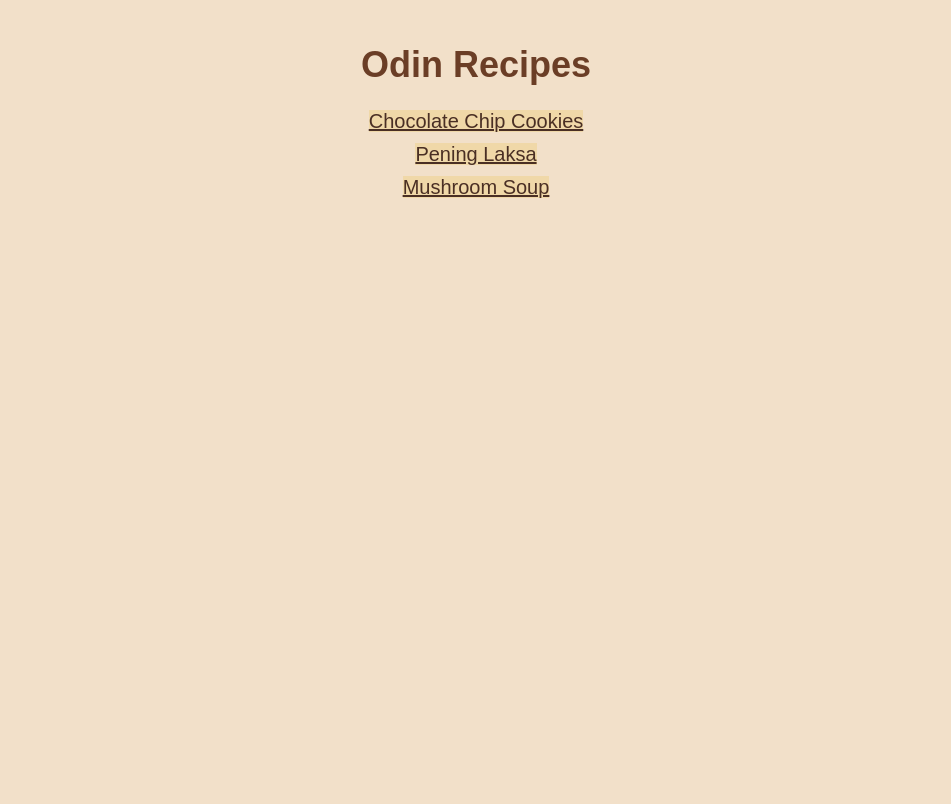
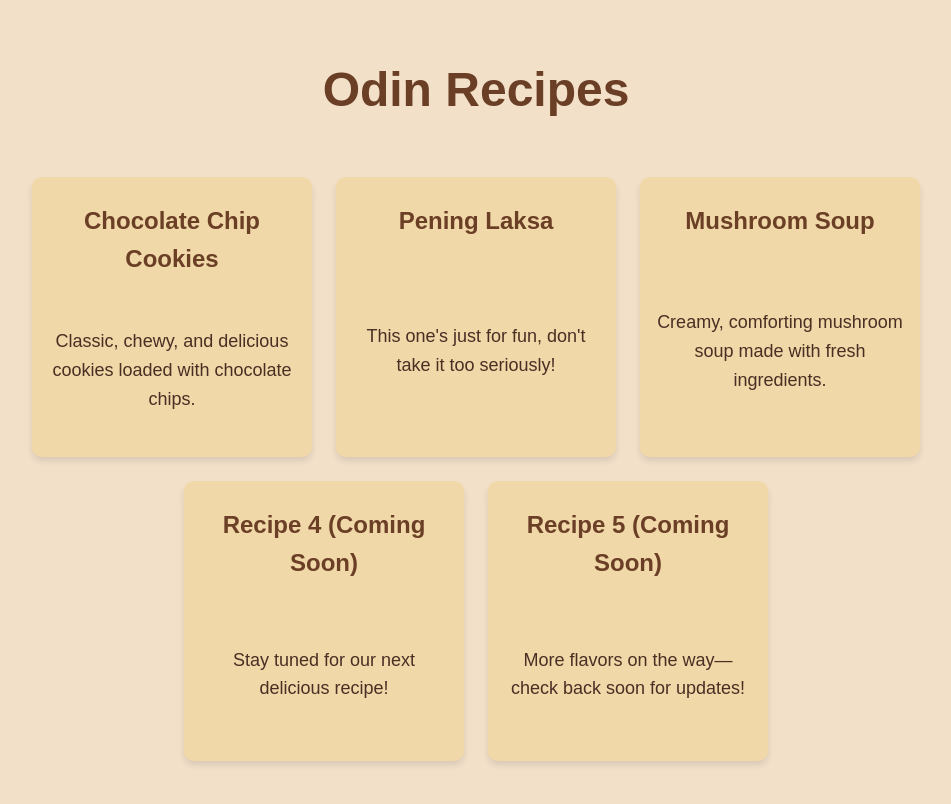
Before and after one commit to biskiuts/odin-recipes, a plain HTML site: page index.html in a window 1280 px wide. Shown: the whole page, without its empty margins (164-1115 px from the left). Drawn offline with Linux system fonts and the light colour scheme.

Commit message:
Update index and its CSS

```diff
--- a/index.html
+++ b/index.html
@@ -9,11 +9,40 @@
     </head>
 
     <body>
-        <h1>Odin Recipes</h1>
-        <ul>
-            <li><a href="recipes/chocolate-chip-cookies.html">Chocolate Chip Cookies</a></li>
-            <li><a href="recipes/pening-laksa.html">Pening Laksa</a></li>
-            <li><a href="recipes/mushroom-soup.html">Mushroom Soup</a></li>
-        </ul>
+        <div class="container">
+            <h1>Odin Recipes</h1>
+            <ul>
+                <li>
+                    <a href="recipes/chocolate-chip-cookies.html">
+                        <h2>Chocolate Chip Cookies</h2>
+                        <p>Classic, chewy, and delicious cookies loaded with chocolate chips.</p>
+                    </a>
+                </li>
+                <li>
+                    <a href="recipes/pening-laksa.html">
+                        <h2>Pening Laksa</h2>
+                        <p>This one's just for fun, don't take it too seriously!</p>
+                    </a>
+                </li>
+                <li>
+                    <a href="recipes/mushroom-soup.html">
+                        <h2>Mushroom Soup</h2>
+                        <p>Creamy, comforting mushroom soup made with fresh ingredients.</p>
+                    </a>
+                </li>
+                <li>
+                    <a href="#">
+                        <h2>Recipe 4 (Coming Soon)</h2>
+                        <p>Stay tuned for our next delicious recipe!</p>
+                    </a>
+                </li>
+                <li>
+                    <a href="#">
+                        <h2>Recipe 5 (Coming Soon)</h2>
+                        <p>More flavors on the way—check back soon for updates!</p>
+                    </a>
+                </li>
+            </ul>
+        </div>
     </body>
 </html>
--- a/odin-recipes.css
+++ b/odin-recipes.css
@@ -1,30 +1,74 @@
-/* General Styles */
 body {
     font-family: Arial, Helvetica, sans-serif;
-    background-color: #f2e0c9; /* Light earthy tone */
-    color: #4a2f24; /* Dark brown for text */
+    background-color: #f2e0c9;
+    color: #4a2f24;
     text-align: center;
-    margin: 0; /* Remove default margin */
-    padding: 20px; /* Add padding for better layout */
+    margin: 0;
+    padding: 0;
+    line-height: 1.6;
 }
 
-/* Header Styling */
-h1 {
-    font-size: 36px;
-    color: #6b3e26; /* Darker brown */
+.container {
+    max-width: 1200px;
+    margin: 0 auto;
+    padding: 20px;
+    display: flex;
+    flex-direction: column;
 }
 
-/* List and Link Styling */
-ul {
-    list-style: none; /* Remove default bullet points */
-    padding: 0; /* Remove default padding */}
-li {
-    margin: 10px;
+h1, h2 {
+    color: #6b3e26;
 }
 
-/* Link Styling */
+h1 {
+    font-size: 48px;
+    margin-bottom: 20px;
+}
+
+h2 {
+    font-size: 24px;
+    margin-top: 10px;
+}
+
+ul {
+    list-style: none;
+    padding: 0;
+    display: flex;
+    justify-content: center;
+    flex-wrap: wrap;
+}
+
+li {
+    margin: 12px;
+}
+
 a {
-    font-size: 20px;
+    text-decoration: none;
     color: #4a2f24;
-    background-color: #f0d8a8; /* Light tan for button look */
+    background-color: #f0d8a8;
+    border-radius: 10px;
+    width: 250px;
+    height: 250px;
+    padding: 15px;
+    box-shadow: 0 4px 6px rgba(0, 0, 0, 0.1);
+    transition: transform 0.3s, box-shadow 0.3s, background-color 0.3s, color 0.3s;
+    display: flex;
+    flex-direction: column;
 }
+
+a:hover {
+    transform: translateY(-10px);
+    box-shadow: 0 8px 12px rgba(0, 0, 0, 0.2);
+    background-color: #e0c299;
+    color: #3a1e18;
+}
+
+p {
+    font-size: 18px;
+    margin: 0;
+    text-align: center;
+    flex-grow: 1;
+    display: flex;
+    align-items: center;
+    justify-content: center;
+}
```
